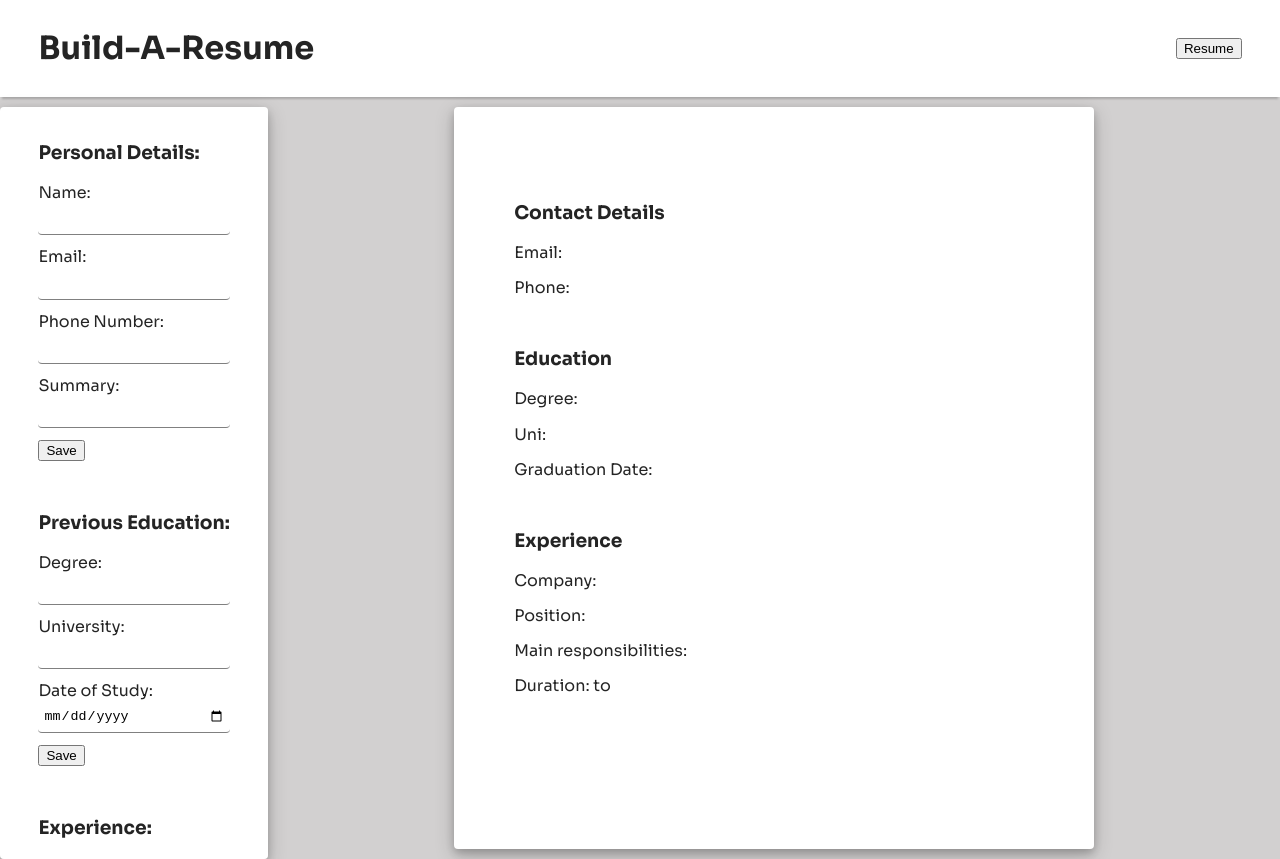
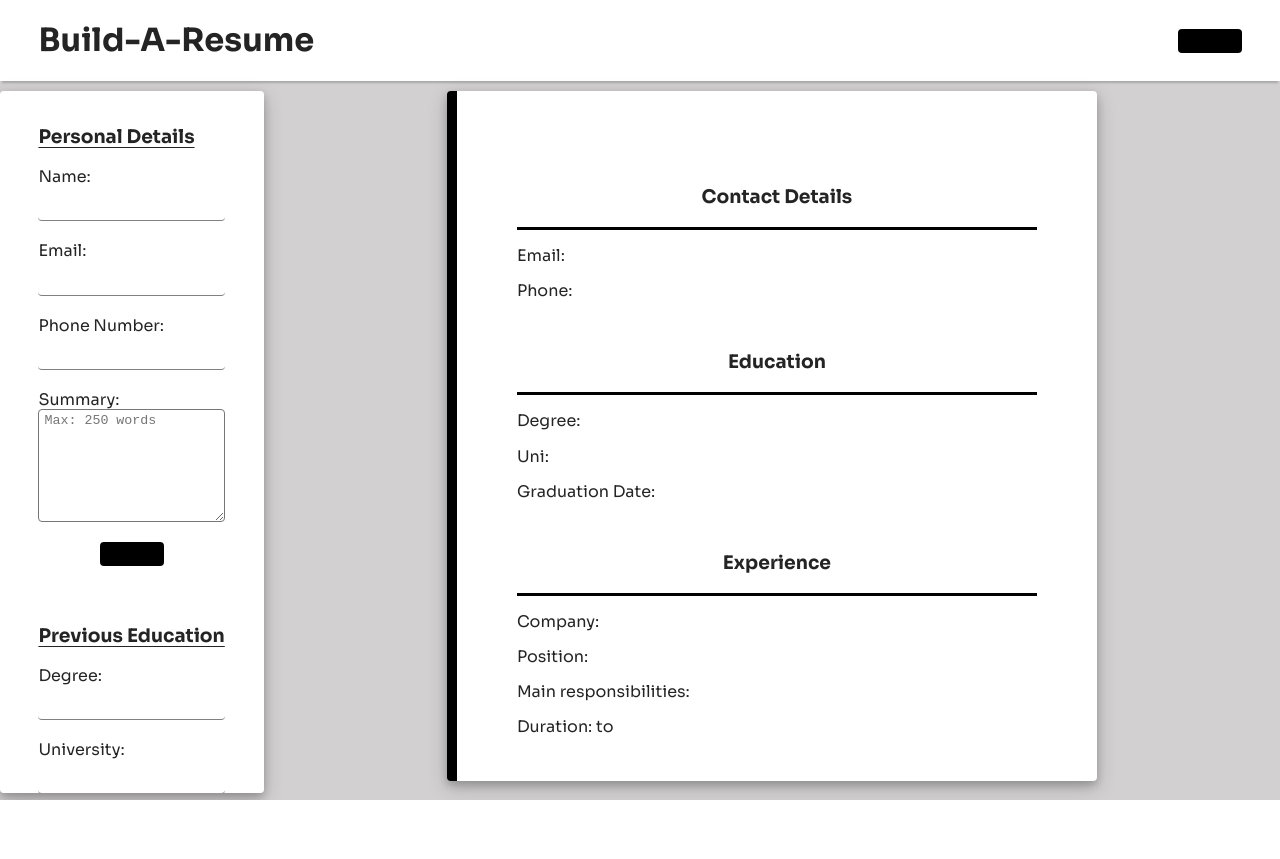
Before and after one commit to Fxdzie/cv-application, a React (Vite) app: page / in a window 1280 px wide. After the commit the page ends 800 px from the top, so only its background shows below. Built offline with nearby package versions, Linux system fonts and the light colour scheme.

Commit message:
Added changes to overall structure and minor design implementations

```diff
--- a/src/components/Education.jsx
+++ b/src/components/Education.jsx
@@ -17,7 +17,7 @@ function Education({sendData}){
 
     return (
         <div className="education">
-            <h3>Previous Education: </h3>
+            <h3>Previous Education </h3>
             <form onSubmit={handleSubmit}>
                 <div className='input'>
                     <label htmlFor="degree"> Degree:
--- a/src/components/Experience.jsx
+++ b/src/components/Experience.jsx
@@ -17,7 +17,7 @@ function Experience({sendData}){
 
     return (
         <div className="experience">
-            <h3>Experience: </h3>
+            <h3>Experience </h3>
             <form onSubmit={handleSubmit}>
                 <div className="input">
                     <label htmlFor="company"> Company:
--- a/src/components/Personal.jsx
+++ b/src/components/Personal.jsx
@@ -17,7 +17,7 @@ function Personal({sendData}){
 
     return (
         <div className="personal">
-            <h3>Personal Details: </h3>
+            <h3>Personal Details </h3>
             <form className="personalForm" onSubmit={handleSubmit}>
                 <div className="input">
                     <label htmlFor="name"> Name:
@@ -58,8 +58,10 @@ function Personal({sendData}){
                 <div className="input">
                     <label htmlFor="summary"> Summary:
                     </label>
-                    <input
+                    <textarea
                         type="text"
+                        rows={7}
+                        placeholder='Max: 250 words'
                         id="summary"
                         name='summary'
                         value={inputs.summary || ""}
--- a/src/index.css
+++ b/src/index.css
@@ -21,16 +21,22 @@ body{
   margin: 0;
   padding: 0;
   background-color: rgb(210, 208, 208);
+  height: 100vh;
 }
 
 .main-content{
   display: flex;
 }
 
+.education> h3,.experience > h3, .personal > h3{
+  text-decoration: underline;
+  text-underline-offset: 4px;
+}
+
 form{
   display: flex;
   flex-direction: column;
-  gap: 1.5vh;
+  gap: 2.5vh;
 }
 
 .form{
@@ -42,8 +48,8 @@ form{
   margin-top: 10px;
   display: flex;
   flex-direction: column;
-  gap: 4vh;
-  max-height: 90vh;
+  gap: 5vh;
+  max-height: 83.7vh;
   overflow: auto;
 }
 
@@ -54,15 +60,31 @@ form{
 
 input{
   height: 3.5vh;
+  border: none;
+  border-bottom: 1px solid grey;
+}
+
+textarea,input{
+  padding: 3px 5px;
+  color: black;
   background-color: white;
   border-radius: 4px;
-  border: none;
-  border-bottom: 1px solid grey;
-  padding: 2px 5px;
-  color: black;
 }
 
-input:focus{
+.buttons{
+  display: flex;
+  justify-content: center;
+}
+
+button{
+  width: 5vw;
+  min-height: 3vh;
+  background-color: black;
+  border: none;
+  border-radius: 4px;
+}
+
+input:focus,textarea:focus{
   outline: none;
   background-color: white;
 }
@@ -73,7 +95,7 @@ header{
   background-color: white;
   align-items: center;
   box-shadow: 0 4px 2px -2px rgba(0, 0, 0, 0.2);
-  padding: 1vh 3vw;
+  padding: 0 3vw;
 }
 
 
@@ -92,8 +114,18 @@ section{
   padding-top: 5vh;
   margin: 10px auto;
   width: 520px;
-  max-height: 100vh;
+  max-height: calc(100vh - 170px);
+  border-left: 10px solid black;
+  overflow: auto;
 }
+
+.display .title{
+  border-bottom: 3px solid black;
+  display: flex;
+  justify-content: center;
+}
+
+
 
 .personal-container{
   display: flex;
--- a/src/sections/Display.jsx
+++ b/src/sections/Display.jsx
@@ -8,14 +8,18 @@ function Display({personal,education,experience}){
                 </div>
             </div>
             <div className="contact-container">
+                <div className="title">
                     <h3>Contact Details</h3>
+                </div>
                 <div className="gen-info">
                     <p>Email: {personal.email}</p>
                     <p>Phone: {personal.number}</p>
                 </div>
             </div>
             <div className="edu-container">
+                <div className="title">
                     <h3>Education</h3>
+                </div>
                 <div className="edu-info">
                     <p>Degree: {education.degree}</p>
                     <p>Uni: {education.uni}</p>
@@ -23,7 +27,9 @@ function Display({personal,education,experience}){
                 </div>
             </div>
             <div className="exp-container">
+                <div className="title">
                     <h3>Experience</h3>
+                </div>
                 <div className="exp-info">
                     <p>Company: {experience.company}</p>
                     <p>Position: {experience.position}</p>
```
Lines whose indentation alone changed are shown as unchanged.
